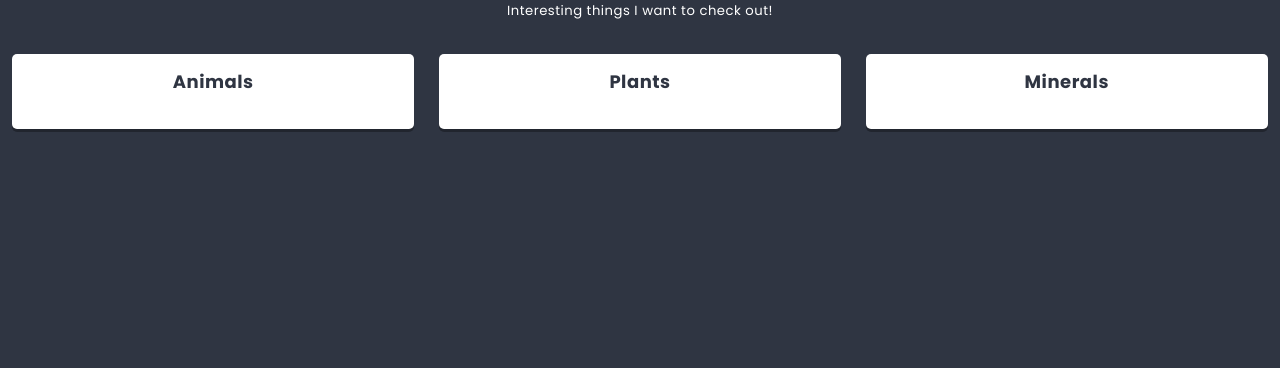
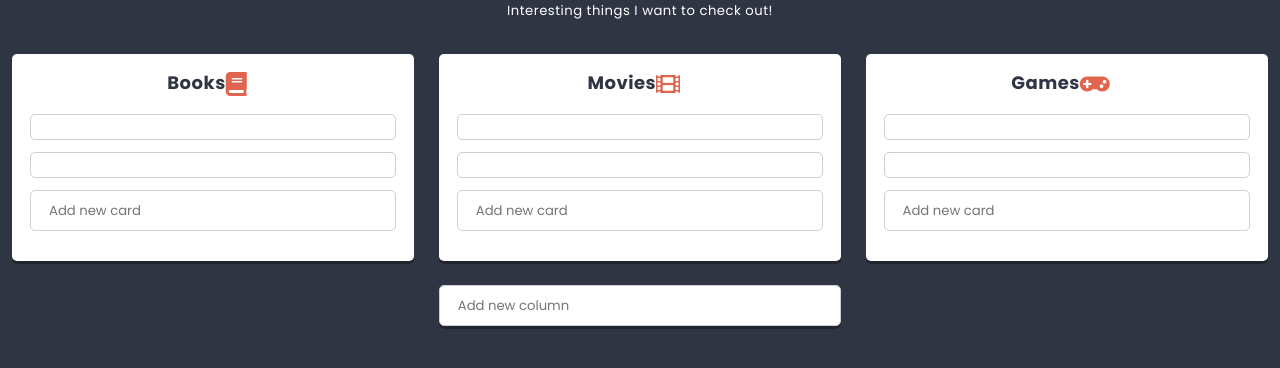
Before and after one commit to camillapwr/react-app, a React app: page / in a window 1280 px wide. Shown: the part 378-746 px from the top of the page. Built offline with nearby package versions, Linux system fonts and the light colour scheme.

Commit message:
11.5 Add Card component and modify Column component

```diff
--- /dev/null
+++ b/src/components/Button/Button.js
@@ -0,0 +1,11 @@
+import React from 'react';
+import styles from './Button.scss';
+
+const Button = ({variant = '', ...otherProps}) => (
+  <button
+    {...otherProps}
+    className={styles.component + variant.split(' ').map(name => ' ' + (styles[name] || name)).join('')}
+  />
+);
+
+export default Button;
--- /dev/null
+++ b/src/components/Card/Card.js
@@ -0,0 +1,19 @@
+import React from 'react';
+import styles from './Card.scss';
+import PropTypes from 'prop-types';
+
+class Card extends React.Component {
+ static propTypes = {
+     title: PropTypes.string.isRequired,
+     key: PropTypes.number.isRequired,
+ }
+
+ render(){
+     return (
+     <section className={styles.component}>
+         <h3 className={styles.title}></h3>
+     </section>
+     )
+ }
+}
+export default Card;
--- a/src/components/Column/Column.js
+++ b/src/components/Column/Column.js
@@ -1,16 +1,56 @@
 import React from 'react';
 import styles from './Column.scss';
 import PropTypes from 'prop-types';
+import Creator from '../Creator/Creator.js';
+import Card from '../Card/Card.js';
+import { settings } from '../../data/dataStore';
+import Icon from './Icon';
+
 
 class Column extends React.Component {
+    state = {
+        cards: this.props.cards || [],
+    }
     static propTypes = {
-        title: PropTypes.string.isRequired,
+        title: PropTypes.string,
+        key: PropTypes.number,
+        icon: PropTypes.node,
+        cards: PropTypes.array,
+    }
+    static defaultProps = {
+        icon: settings.defaultColumnIcon,
+    }
+
+    addCard(title){
+        this.setState(state => (
+          {
+            cards: [
+              ...state.cards,
+              {
+                key: state.cards.length ? state.cards[state.cards.length-1].key+1 : 0,
+                title,
+              }
+            ]
+          }
+        ));
     }
 
     render() {
         return (
           <section className={styles.component}>
-            <h3 className={styles.title}>{this.props.title}</h3>
+            <h3 className={styles.title}>{this.props.title}
+            <span className={styles.icon}>
+            <Icon name={this.props.icon} />
+            </span>
+            </h3>
+            <div className={styles.cards}>
+            {this.state.cards.map(({key, ...cardProps}) => (
+            <Card key={key} {...cardProps} />
+            ))}
+            </div>
+            <div className={styles.creator}>
+            <Creator text={settings.cardCreatorText} action={title => this.addCard(title)}/>
+            </div>
           </section>
         )
       }
--- /dev/null
+++ b/src/components/Column/Icon.js
@@ -0,0 +1,5 @@
+import React from 'react';
+
+const Icon = props => (<i className={`fas fa-${props.name}`}></i>);
+
+export default Icon;
--- /dev/null
+++ b/src/components/Creator/Creator.js
@@ -0,0 +1,63 @@
+import React from 'react';
+import styles from './Creator.scss';
+import Button from '../Button/Button';
+import PropTypes from 'prop-types';
+
+class Creator extends React.Component {
+  static propTypes = {
+    text: PropTypes.string,
+  }
+
+  static defaultProps = {
+    text: 'Add new item',
+  }
+
+  state = {
+    value: '',
+    visibleButtons: false,
+  }
+
+  handleChange = event => {
+    // console.log(event);
+    this.setState({
+      value: event.target.value,
+      visibleButtons: event.target.value.length > 0
+    });
+  }
+
+  handleOK = () => {
+    if(this.state.value != ''){
+      this.props.action(this.state.value);
+      this.setState({
+        value: '',
+        visibleButtons: false
+      });
+    }
+  }
+
+  handleCancel = () => {
+    this.setState({
+      value: '',
+      visibleButtons: false
+    });
+  }
+
+  render() {
+    return (
+      <div className={styles.component}>
+        <input
+          type='text'
+          placeholder={this.props.text}
+          value={this.state.value}
+          onChange={this.handleChange}
+        />
+        <div className={styles.buttons + (this.state.visibleButtons ? ' ' + styles.buttonsShown : '')}>
+          <Button onClick={this.handleOK}>OK</Button>
+          <Button onClick={this.handleCancel} variant='danger'>cancel</Button>
+        </div>
+      </div>
+    );
+  }
+}
+
+export default Creator;
--- a/src/components/List/List.js
+++ b/src/components/List/List.js
@@ -5,8 +5,12 @@
 import Column from '../Column/Column.js';
 import {settings} from '../../data/dataStore';
 import ReactHtmlParser from 'react-html-parser';
+import Creator from '../Creator/Creator.js';
 
 class List extends React.Component {
+    state = {
+      columns: this.props.columns || [],
+    }
     static propTypes = {
       title: PropTypes.node.isRequired,
       image: PropTypes.string,
@@ -18,7 +22,24 @@
         description: settings.defaultListDescription,
       }
 
+    addColumn(title){
+        this.setState(state => (
+          {
+            columns: [
+              ...state.columns,
+              {
+                key: state.columns.length ? state.columns[state.columns.length-1].key+1 : 0,
+                title,
+                icon: 'list-alt',
+                cards: []
+              }
+            ]
+          }
+        ));
+    }
+
     render() {
+        console.log(this.props)
     return (
       <section className={styles.component}>
         <Hero titleText={this.props.title} imageSrc={this.props.image} />
@@ -26,10 +47,13 @@
         {ReactHtmlParser(this.props.description)}
         </div>
         <div className={styles.columns}>
-            <Column title={'Animals'} />
-            <Column title={'Plants'} />
-            <Column title={'Minerals'} />
-      </div>
+        {this.state.columns.map(({key, ...columnProps}) => (
+        <Column key={key} {...columnProps} />
+        ))}
+        </div>
+        <div className={styles.creator}>
+        <Creator text={settings.columnCreatorText} action={title => this.addColumn(title)}/>
+        </div>
       </section>
 
     )
```
Also changed, not shown: src/components/App/App.js (+4 -4 lines), 1 other file (tests, documents, lock files or other folders).
